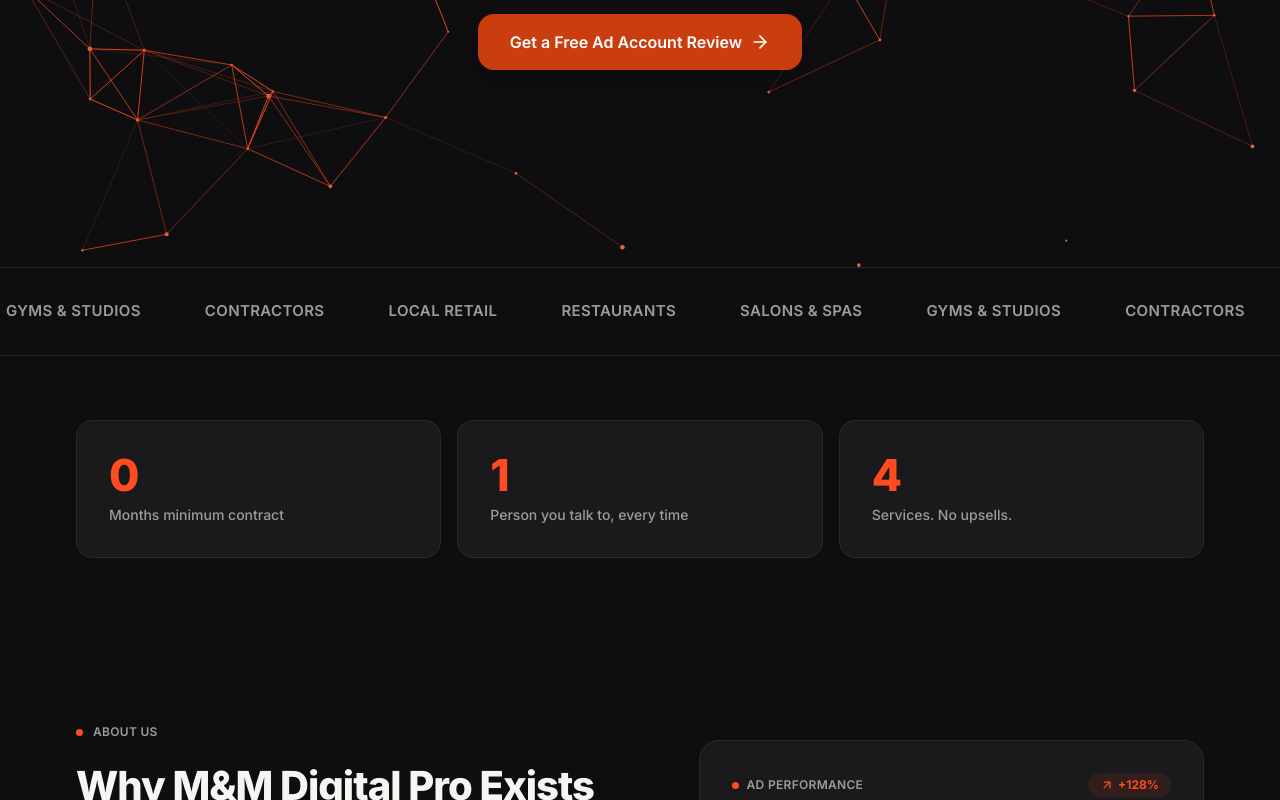
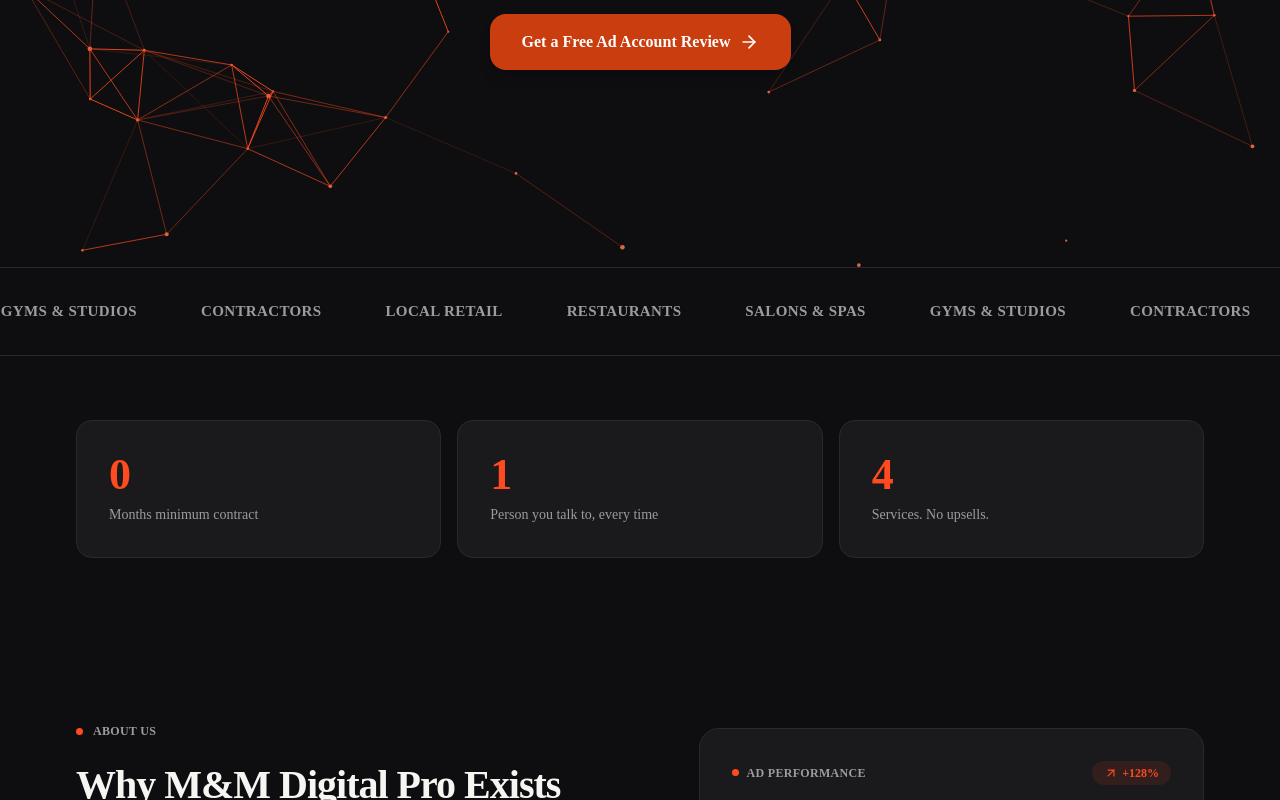
Before and after one commit to smohen985-ux/mm-digital-site, a Next.js app: page / in a window 1280 px wide. Shown: the part 605-1405 px from the top of the page. Built offline with nearby package versions, Linux system fonts and the light colour scheme.

Commit message:
Update layout.tsx

```diff
--- a/src/app/layout.tsx
+++ b/src/app/layout.tsx
@@ -1,8 +1,8 @@
 import type { Metadata } from "next";
-import { Inter } from "next/font/google";
+import { Outfit } from "next/font/google";
 import "./globals.css";
 
-const inter = Inter({ subsets: ["latin"], variable: "--font-inter" });
+const outfit = Outfit({ subsets: ["latin"], variable: "--font-outfit" });
 
 export const metadata: Metadata = {
   title: "M&M Digital Pro — Marketing for Small Business Owners",
@@ -17,7 +17,7 @@
 }>) {
   return (
     <html lang="en">
-      <body className={`${inter.variable} font-sans antialiased`}>
+      <body className={`${outfit.variable} font-sans antialiased`}>
         {children}
       </body>
     </html>
```
